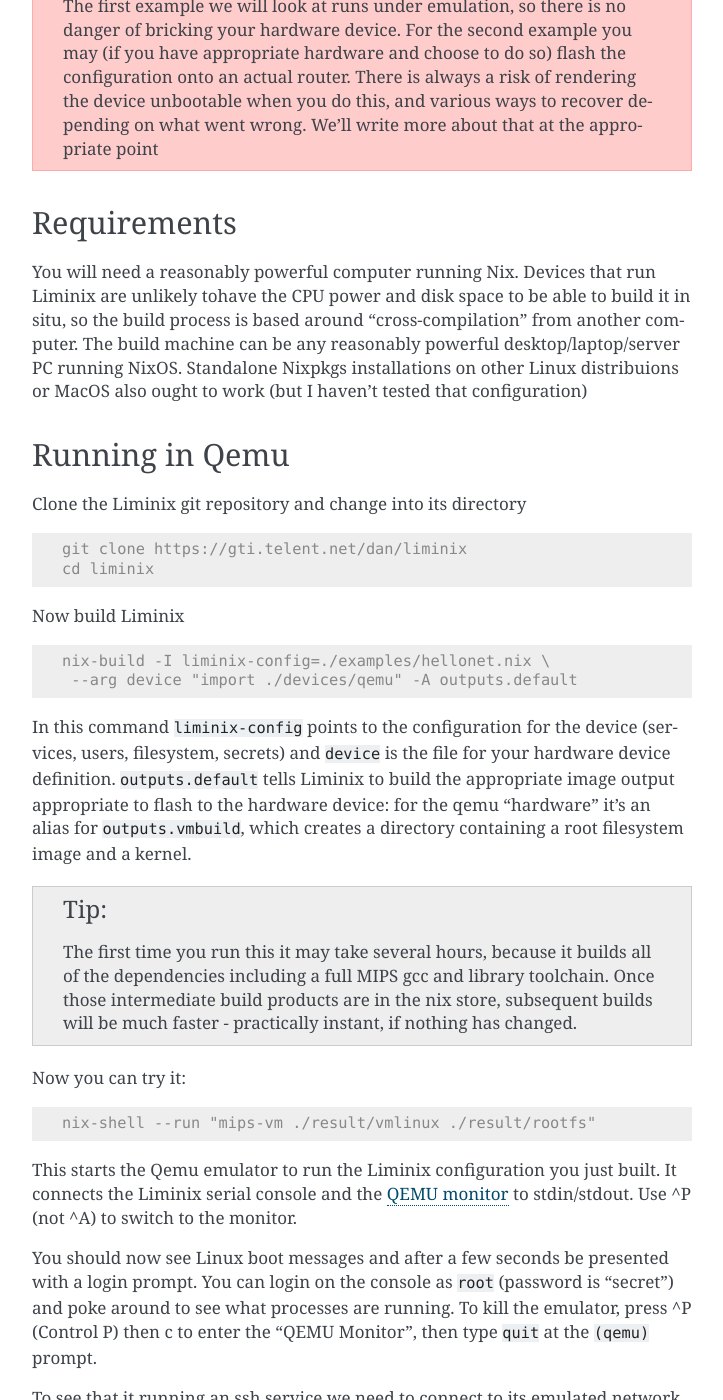
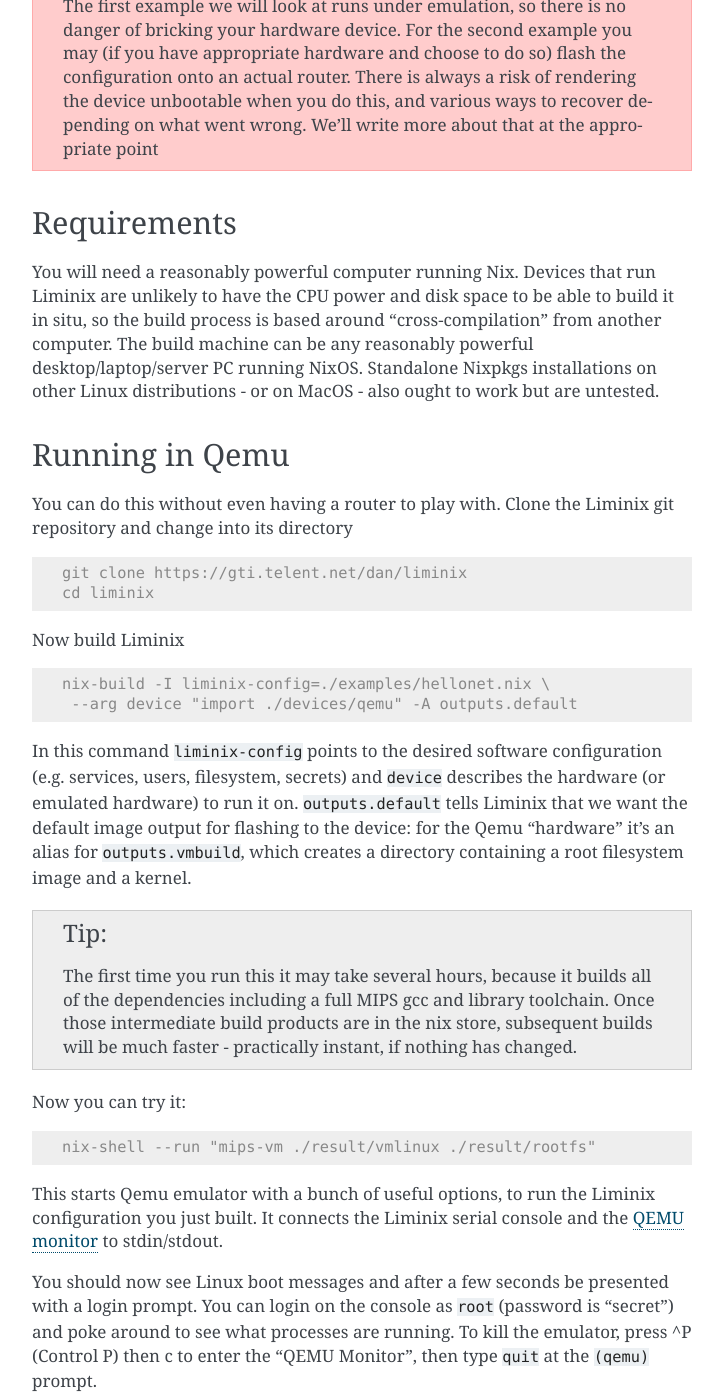
Before and after one commit to telent/liminix, a Sphinx documentation site: the page built from doc/new.rst, in a window 1280 px wide and 1400 px high, scrolled down 326 px. Shown: the whole window, without its empty margins (388-1111 px from the left). Built offline with Sphinx 7.4.7, drawn with Linux system fonts in a browser that asks for light colours.

Commit message:
first proofreading pass

```diff
--- a/doc/new.rst
+++ b/doc/new.rst
@@ -24,17 +24,18 @@
 ************
 
 You will need a reasonably powerful computer running Nix.  Devices
-that run Liminix are unlikely tohave the CPU power and disk space to
+that run Liminix are unlikely to have the CPU power and disk space to
 be able to build it in situ, so the build process is based around
 "cross-compilation" from another computer. The build machine can be
 any reasonably powerful desktop/laptop/server PC running NixOS.
-Standalone Nixpkgs installations on other Linux distribuions or MacOS
-also ought to work (but I haven't tested that configuration)
+Standalone Nixpkgs installations on other Linux distributions - or on
+MacOS - also ought to work but are untested.
 
 
 Running in Qemu
 ***************
 
+You can do this without even having a router to play with.
 Clone the Liminix git repository and change into its directory
 
 
@@ -50,13 +51,13 @@
     nix-build -I liminix-config=./examples/hellonet.nix \
      --arg device "import ./devices/qemu" -A outputs.default
 
-In this command ``liminix-config`` points to the configuration for the
-device (services, users, filesystem, secrets) and ``device`` is the
-file for your hardware device definition.  ``outputs.default`` tells
-Liminix to build the appropriate  image output appropriate to
-flash to the hardware device: for the qemu "hardware" it's an alias
-for ``outputs.vmbuild``, which creates a directory containing a root
-filesystem image and a kernel.
+In this command ``liminix-config`` points to the desired software
+configuration (e.g. services, users, filesystem, secrets) and
+``device`` describes the hardware (or emulated hardware) to run it on.
+``outputs.default`` tells Liminix that we want the default image
+output for flashing to the device: for the Qemu "hardware" it's an
+alias for ``outputs.vmbuild``, which creates a directory containing a
+root filesystem image and a kernel.
 
 .. tip:: The first time you run this it may take several hours,
          because it builds all of the dependencies including a full
@@ -70,10 +71,11 @@
 
     nix-shell --run "mips-vm ./result/vmlinux ./result/rootfs"
 
-This starts the Qemu emulator to run the Liminix configuration you
-just built.  It connects the Liminix serial console and the `QEMU
-monitor <https://www.qemu.org/docs/master/system/monitor.html>`_ to
-stdin/stdout. Use ^P (not ^A) to switch to the monitor.
+This starts Qemu emulator with a bunch of useful options, to run
+the Liminix configuration you just built.  It connects the Liminix
+serial console and the `QEMU monitor
+<https://www.qemu.org/docs/master/system/monitor.html>`_ to
+stdin/stdout.
 
 You should now see Linux boot messages and after a few seconds be
 presented with a login prompt. You can login on the console as
```
